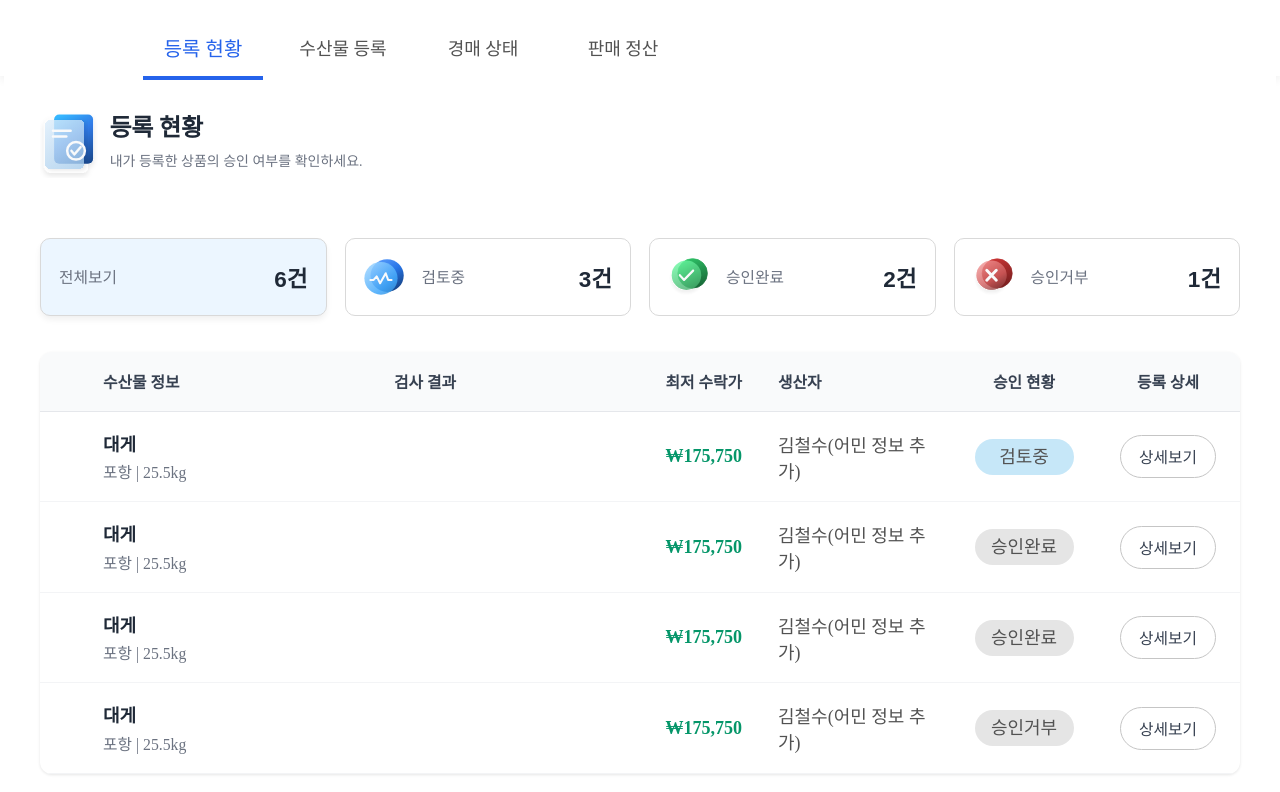
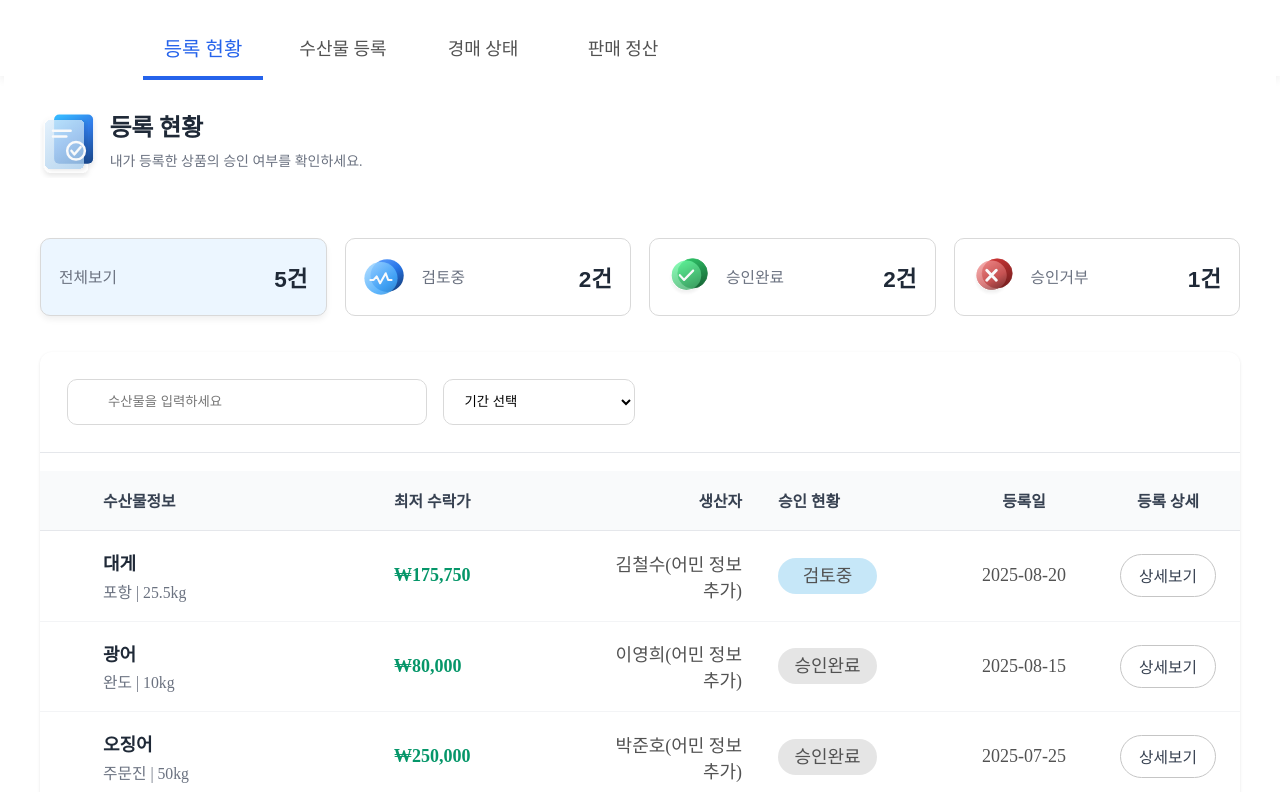
Before and after one commit to LikeLionHGU/TaxiDriver_Front, a React (Create React App) app: page /producermain in a window 1280 px wide. Shown: the top 792 px of the page. Built offline with nearby package versions, Linux system fonts and the light colour scheme; no server answers.

Commit message:
feat:등록현황 검색바 구현

```diff
--- a/package.json
+++ b/package.json
@@ -7,6 +7,7 @@
     "@testing-library/jest-dom": "^6.6.4",
     "@testing-library/react": "^16.3.0",
     "@testing-library/user-event": "^13.5.0",
+    "lucide-react": "^0.540.0",
     "react": "^19.1.1",
     "react-dom": "^19.1.1",
     "react-router-dom": "^7.8.0",
--- /dev/null
+++ b/src/components/producermain-table.js
@@ -0,0 +1,155 @@
+"use client";
+
+import React, { useState } from "react";
+// import { Search } from "lucide-react";
+import ProductDetailModal from "./ProductDetailModal";
+import PendingReviewModal from "./PendingReviewModal";
+import RejectedModal from "./RejectedModal";
+import styles from "./styles/product-table.module.css";
+
+export default function ProducerMainTable({
+  products,
+  onStatusChange,
+  searchTerm,
+  setSearchTerm,
+  selectedPeriod,
+  setSelectedPeriod,
+}) {
+  const [modal, setModal] = useState({ open: false, kind: null, product: null });
+
+  const statusConfig = {
+    pending: { label: "검토중", className: styles.statusPending },
+    approved: { label: "승인완료", className: styles.statusApproved },
+    rejected: { label: "승인거부", className: styles.statusRejected },
+  };
+
+  const getStatusBadge = (status) => {
+    const cfg = statusConfig[status] || statusConfig.pending;
+    return <span className={`${styles.statusBadge} ${cfg.className}`}>{cfg.label}</span>;
+  };
+
+  const openDetail = (product) => {
+    const kind =
+      product.status === "approved"
+        ? "approved"
+        : product.status === "rejected"
+        ? "rejected"
+        : "pending";
+    setModal({ open: true, kind, product });
+  };
+
+  const closeModal = () => setModal({ open: false, kind: null, product: null });
+
+  const rows = products.map((product) => (
+    <tr key={product.id} className={styles.tableRow}>
+      <td>
+        <div className={styles.productInfo}>
+          <strong>{product.name}</strong>
+          <span className={styles.productWeight}>{`${product.category} | ${product.weight}`}</span>
+        </div>
+      </td>
+      <td className={styles.price}>{`₩${product.price.toLocaleString()}`}</td>
+      <td>{product.origin}</td>
+      <td>{getStatusBadge(product.status)}</td>
+      <td>{product.registrationDate}</td>
+      <td>
+        <button className={styles.detailBtn} onClick={() => openDetail(product)}>
+          상세보기
+        </button>
+      </td>
+    </tr>
+  ));
+
+  return (
+    <div className={styles.container}>
+      <div className={styles.tableHeader} style={{ display: 'flex', justifyContent: 'flex-start', width: '100%' }}>
+        <div style={{ display: 'flex', alignItems: 'center', gap: '16px' }}>
+          <div className="relative">
+            {/* <Search className="absolute left-3 top-1/2 transform -translate-y-1/2 text-gray-400 w-5 h-5" /> */}
+            <input
+              type="text"
+              placeholder="수산물을 입력하세요"
+              value={searchTerm}
+              onChange={(e) => setSearchTerm(e.target.value)}
+              style={{
+                display: 'flex',
+                width: '300.5px',
+                height: '20.208px',
+                padding: '12px 17px',
+                alignItems: 'center',
+                gap: '12px',
+                flexShrink: 0,
+                borderRadius: '10px',
+                border: '1px solid #D9D9D9',
+                paddingLeft: '40px'
+              }}
+            />
+          </div>
+          <select
+            value={selectedPeriod}
+            onChange={(e) => setSelectedPeriod(e.target.value)}
+            style={{
+              width: '192.961px',
+              height: '45.208px',
+              flexShrink: 0,
+              borderRadius: '10px',
+              border: '1px solid #D9D9D9',
+              background: '#FFF',
+              padding: '12px 17px'
+            }}
+          >
+            <option value="기간 선택">기간 선택</option>
+            <option value="1주일">1주일</option>
+            <option value="1개월">1개월</option>
+            <option value="3개월">3개월</option>
+            <option value="6개월">6개월</option>
+            <option value="1년">1년</option>
+          </select>
+        </div>
+      </div>
+      <div className={styles.tableWrapper}>
+        <table className={styles.table}>
+          <colgroup>
+            <col style={{ width: "28%" }} />
+            <col style={{ width: "18%" }} />
+            <col style={{ width: "14%" }} />
+            <col style={{ width: "16%" }} />
+            <col style={{ width: "12%" }} />
+            <col style={{ width: "12%" }} />
+          </colgroup>
+          <thead>
+            <tr>
+              <th>수산물정보</th>
+              <th>최저 수락가</th>
+              <th>생산자</th>
+              <th>승인 현황</th>
+              <th>등록일</th>
+              <th>등록 상세</th>
+            </tr>
+          </thead>
+          {(!products || products.length === 0) ? (
+            <tbody>
+              <tr>
+                <td colSpan="6" className={styles.emptyState}>
+                  <p>등록된 상품이 없습니다.</p>
+                </td>
+              </tr>
+            </tbody>
+          ) : (
+            <tbody>{rows}</tbody>
+          )}
+        </table>
+      </div>
+
+      {modal.kind === "approved" && (
+        <ProductDetailModal open={modal.open} onClose={closeModal} product={modal.product} />
+      )}
+      {modal.kind === "pending" && (
+        <PendingReviewModal open={modal.open} onClose={closeModal} product={modal.product} />
+      )}
+      {modal.kind === "rejected" && (
+        <RejectedModal open={modal.open} onClose={closeModal} product={modal.product} />
+      )}
+    </div>
+  );
+}
--- a/src/components/registration-status.js
+++ b/src/components/registration-status.js
@@ -1,19 +1,20 @@
 "use client"
 
 import { useState, useEffect} from "react"
+
 import StatsCards from "./stats-cards"
-import ProductTable from "./product-table"
+import ProducerMainTable from "./producermain-table"
 import styles from "./styles/registration-status.module.css"
 import regIconUrl from "../assets/registar.svg"
 
 const DEFAULT_STATS = { pending: 0, approved: 0, rejected: 0 }
 const MOCK = {
-  stats: { pending: 3, approved: 2, rejected: 1 },
+    stats: { pending: 2, approved: 2, rejected: 1 },
     products: [
-    { id: 1, name: "대게", category: "포항", weight: "25.5kg", testResult: "", price: 175750, origin: "김철수(어민 정보 추가)", status: "pending" },
-    { id: 2, name: "대게", category: "포항", weight: "25.5kg", testResult: "", price: 175750, origin: "김철수(어민 정보 추가)", status: "approved" },
-    { id: 3, name: "대게", category: "포항", weight: "25.5kg", testResult: "", price: 175750, origin: "김철수(어민 정보 추가)", status: "approved" },
-    { id: 4, name: "대게", category: "포항", weight: "25.5kg", testResult: "", price: 175750, origin: "김철수(어민 정보 추가)", status: "rejected" },
+        { id: 1, name: "대게", category: "포항", weight: "25.5kg", testResult: "", price: 175750, origin: "김철수(어민 정보 추가)", status: "pending", registrationDate: "2025-08-20" },
+        { id: 2, name: "광어", category: "완도", weight: "10kg", testResult: "", price: 80000, origin: "이영희(어민 정보 추가)", status: "approved", registrationDate: "2025-08-15" },
+        { id: 3, name: "오징어", category: "주문진", weight: "50kg", testResult: "", price: 250000, origin: "박준호(어민 정보 추가)", status: "approved", registrationDate: "2025-07-25" },
+        { id: 4, name: "고등어", category: "부산", weight: "30kg", testResult: "", price: 120000, origin: "최유리(어민 정보 추가)", status: "rejected", registrationDate: "2025-05-10" },
     ],
 }
 
@@ -21,17 +22,20 @@ export default function RegistrationStatus() {
     const [data, setData] = useState(MOCK)
     const [loading, setLoading] = useState(true)
     const [activeTab, setActiveTab] = useState("all")
-
-  // 페이지네이션 상태
+    const [searchTerm, setSearchTerm] = useState("")
+    const [selectedPeriod, setSelectedPeriod] = useState("기간 선택")
     const [page, setPage] = useState(1)
     const pageSize = 10
 
     useEffect(() => {
-    fetchRegistrationData()
+        // Mock 데이터를 사용하므로 fetch 로직은 주석 처리하거나 유지할 수 있습니다.
+        // fetchRegistrationData()
+        setLoading(false) // 목 데이터 바로 사용하므로 로딩 완료
     }, [])
 
-  // 탭 바뀌면 페이지 초기화
-  useEffect(() => { setPage(1) }, [activeTab])
+    useEffect(() => {
+        setPage(1) // 필터 조건이 변경되면 항상 첫 페이지로 이동
+    }, [activeTab, searchTerm, selectedPeriod])
 
     const fetchRegistrationData = async () => {
         try {
@@ -48,6 +52,53 @@ export default function RegistrationStatus() {
         }
     }
 
+    const filteredProducts = (() => {
+        let products = Array.isArray(data?.products) ? data.products : []
+
+        // 1. 탭 필터링
+        if (activeTab !== "all") {
+            products = products.filter(p => p.status === activeTab)
+        }
+
+        // 2. 검색어 필터링 (수산물 이름)
+        if (searchTerm.trim()) {
+            products = products.filter(p => p.name.toLowerCase().includes(searchTerm.toLowerCase()))
+        }
+
+        // 3. 기간 필터링
+        if (selectedPeriod !== "기간 선택") {
+            const now = new Date()
+            products = products.filter(p => {
+                if (!p.registrationDate) return false
+                const productDate = new Date(p.registrationDate)
+                let startDate = new Date(now)
+
+                switch (selectedPeriod) {
+                    case "1주일":
+                        startDate.setDate(now.getDate() - 7)
+                        break
+                    case "1개월":
+                        startDate.setMonth(now.getMonth() - 1)
+                        break
+                    case "3개월":
+                        startDate.setMonth(now.getMonth() - 3)
+                        break
+                    case "6개월":
+                        startDate.setMonth(now.getMonth() - 6)
+                        break
+                    case "1년":
+                        startDate.setFullYear(now.getFullYear() - 1)
+                        break
+                    default:
+                        return false // 선택된 기간이 없으면 필터링하지 않음
+                }
+                return productDate >= startDate && productDate <= now
+            })
+        }
+
+        return products
+    })()
+
     if (loading) {
         return (
             <div className={styles.loading}>
@@ -58,10 +109,6 @@ export default function RegistrationStatus() {
     }
 
     const stats = data?.stats || DEFAULT_STATS
-  const products = Array.isArray(data?.products) ? data.products : []
-  const filteredProducts =
-    activeTab === "all" ? products : products.filter(p => p.status === activeTab)
-
     // 페이지 계산
     const total = filteredProducts.length
     const totalPages = Math.max(1, Math.ceil(total / pageSize))
@@ -88,7 +135,14 @@ export default function RegistrationStatus() {
       />
 
       {/* 테이블 */}
-      <ProductTable products={paginated} onStatusChange={handleStatusChange} />
+      <ProducerMainTable
+        products={paginated}
+        onStatusChange={handleStatusChange}
+        searchTerm={searchTerm}
+        setSearchTerm={setSearchTerm}
+        selectedPeriod={selectedPeriod}
+        setSelectedPeriod={setSelectedPeriod}
+      />
 
       {/* 페이지네이션 */}
       <Pagination
--- a/src/components/styles/product-table.module.css
+++ b/src/components/styles/product-table.module.css
@@ -7,10 +7,11 @@
 
 .tableHeader {
   display: flex;
-  justify-content: space-between;
+  justify-content: flex-end;
   align-items: center;
   padding: 1.5rem;
   border-bottom: 1px solid #e5e7eb;
+  margin-bottom: 1rem;
 }
 
 .tableTitle {
@@ -160,7 +161,7 @@
 }
 
 .statusRejected {
-  background: #E5E5E5;
+  background: #FF9B9B;
   border-radius: 26.871px;
 }
 
```
Also changed, not shown: 1 other file (tests, documents, lock files or other folders). Lines whose indentation alone changed are shown as unchanged.
